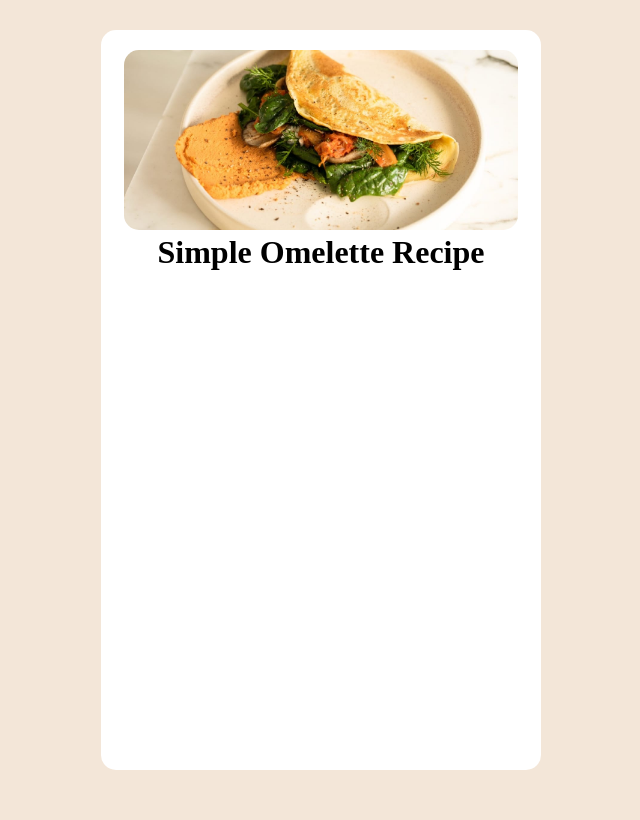
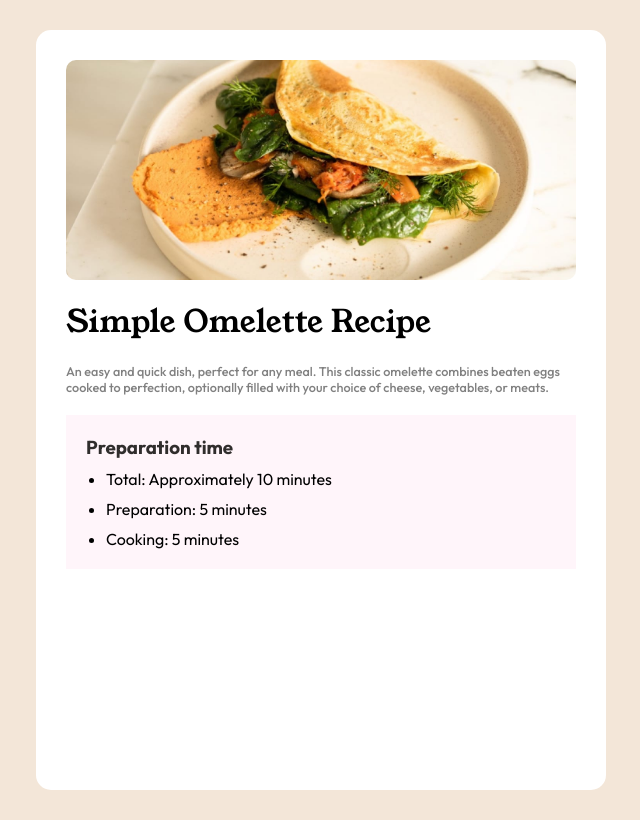
Before and after one commit to Kevinjoan07/recipe-page-main, a website: page index.html in a window 1280 px wide. Shown: the whole page, without its empty margins (319-959 px from the left). Drawn offline with Linux system fonts and the light colour scheme.

Commit message:
se agrega contenedor , imagen  y primera sesion de componente

```diff
--- a/index.html
+++ b/index.html
@@ -13,27 +13,44 @@
     />
 
     <title>Frontend Mentor | Recipe page</title>
+    <link rel="preconnect" href="https://fonts.googleapis.com" />
+    <link rel="preconnect" href="https://fonts.gstatic.com" crossorigin />
+    <link
+      href="https://fonts.googleapis.com/css2?family=Young+Serif&display=swap"
+      rel="stylesheet"
+    />
+
+    <link rel="preconnect" href="https://fonts.googleapis.com" />
+    <link rel="preconnect" href="https://fonts.gstatic.com" crossorigin />
+    <link
+      href="https://fonts.googleapis.com/css2?family=Outfit:wght@100..900&display=swap"
+      rel="stylesheet"
+    />
+
     <link rel="stylesheet" href="./css/style.css" />
   </head>
   <body>
     <main class="contenedor">
-      <img src="./assets/images/image-omelette.jpeg" alt="omelette">
+      <img src="./assets/images/image-omelette.jpeg" alt="omelette" />
       <h1>Simple Omelette Recipe</h1>
+      <p>
+        An easy and quick dish, perfect for any meal. This classic omelette
+        combines beaten eggs cooked to perfection, optionally filled with your
+        choice of cheese, vegetables, or meats.
+      </p>
+      <section class="section-1">
+        <h3>Preparation time</h3>
 
-
+        <ul>
+          <li>Total: Approximately 10 minutes</li>
+          <li>Preparation: 5 minutes</li>
+          <li>Cooking: 5 minutes</li>
+        </ul>
+      </section>
     </main>
 
     <!--
 
-
-  An easy and quick dish, perfect for any meal. This classic omelette combines beaten eggs cooked
-  to perfection, optionally filled with your choice of cheese, vegetables, or meats.
-
-  Preparation time
-
-  Total: Approximately 10 minutes
-  Preparation: 5 minutes
-  Cooking: 5 minutes
 
   Ingredients
 
--- a/scss/style.scss
+++ b/scss/style.scss
@@ -11,23 +11,69 @@ body {
   font-size: 16px;
 }
 
+//Fuente de letra .. googlefont
+.young-serif-regular {
+  font-family: "Young Serif", serif;
+  font-weight: 400;
+  font-style: normal;
+}
+
+//Fuente de letra .. googlefont
+.outfit {
+  font-family: "Outfit", sans-serif;
+  font-optical-sizing: auto;
+  font-weight: 400;
+  font-style: normal;
+}
+
 .contenedor {
   background-color: hsl(0, 0%, 100%);
   border-radius: 0.9375rem;
-  width: 25rem;
+  width: 31.875rem;
   height: 43.75rem;
   margin: 1.875rem;
-  padding: 1.25rem;
-  text-align: center;
+  padding: 1.875rem;
+  display: flex;
+  flex-direction: column;
+  text-align: start;
+  gap: 1.25rem;
 
-
-
-  img{
-    width:  auto;
-    height: 11.25rem;
-    border-radius: 0.9375rem;;
-
+  img {
+    width: auto;
+    height: 13.75rem;
+    border-radius: 0.625rem;
   }
 
+  h1 {
+    /*text-align: left;*/
+    @extend .young-serif-regular;
+    font-size: 1.9375rem;
+  }
 
+  p {
+    @extend .outfit;
+    font-size: 0.79rem;
+    color: gray;
+    font-weight: 500;
+  }
 }
+
+.section-1 {
+  background-color: hsl(330, 100%, 98%);
+  padding: 20px;
+  display: flex;
+  flex-direction: column;
+  gap: 10px;
+  @extend .outfit;
+
+  h3{
+    color: hsl(24, 5%, 18%)
+  }
+
+  ul{
+    display: flex;
+    flex-direction: column;
+    gap: 10px;
+    margin-left: 20px;
+  }
+}
```
Also changed, not shown: css/style.css, 1 other file.
